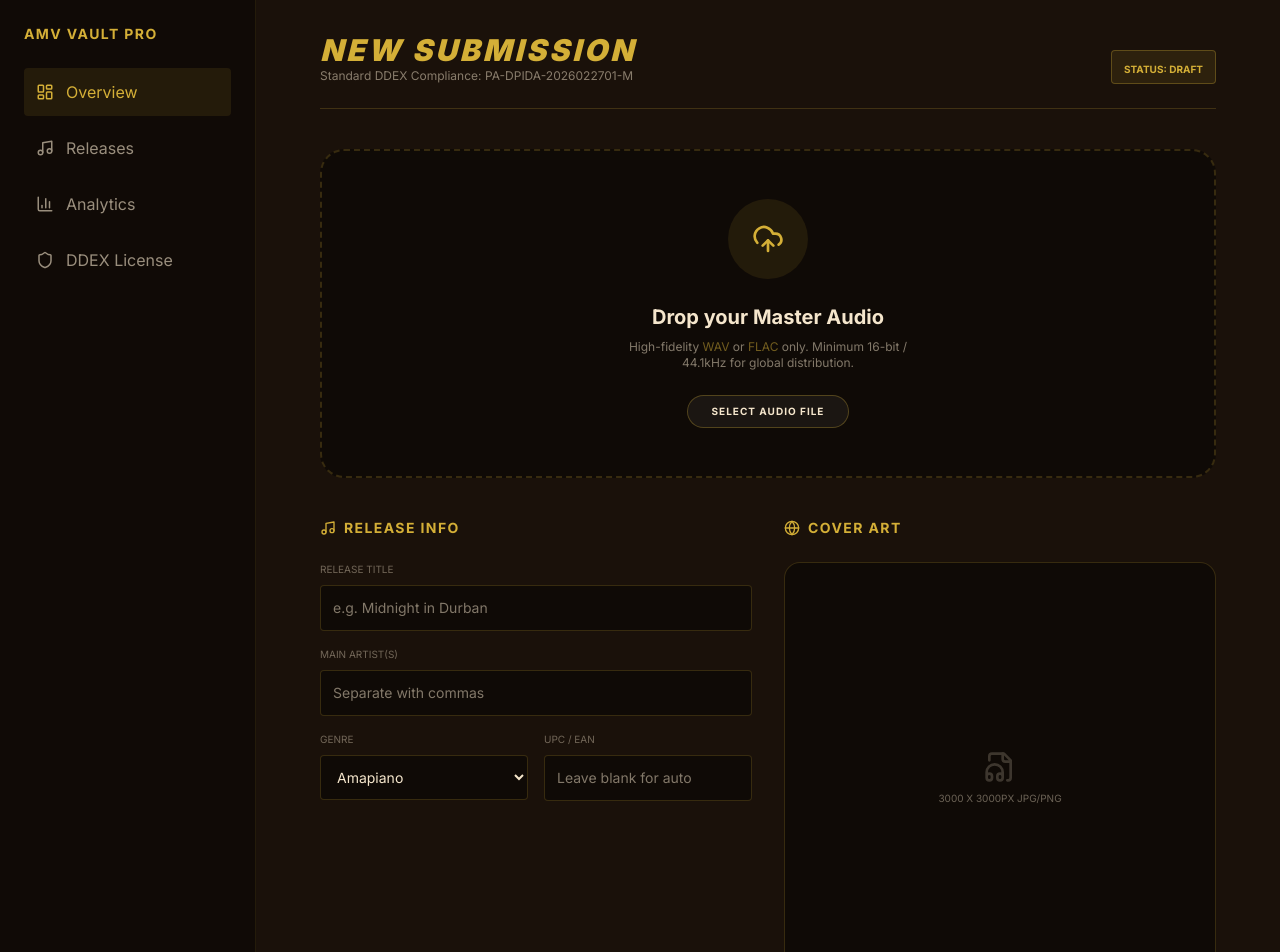
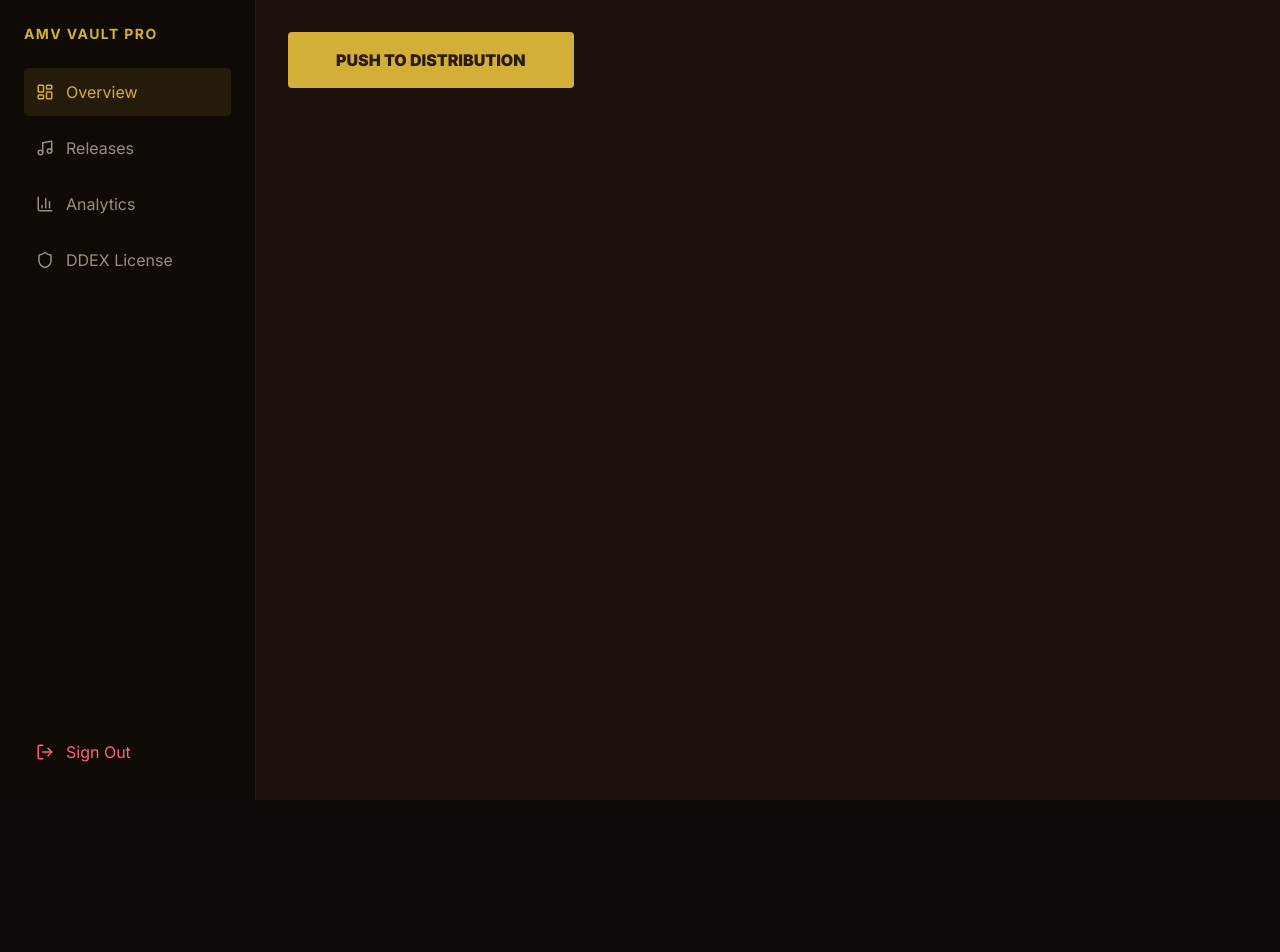
Before and after one commit to recordingsabantu/AMV-Vault-Pro, a Next.js app: page /dashboard/releases in a window 1280 px wide. Shown: the top 952 px of the page. After the commit the page ends 800 px from the top, so only its background shows below. Built offline with nearby package versions, Linux system fonts and the light colour scheme.

Commit message:
Update page.tsx

```diff
--- a/app/dashboard/releases/page.tsx
+++ b/app/dashboard/releases/page.tsx
@@ -1,103 +1,43 @@
 "use client";
-
-import { UploadCloud, Music, Globe, Shield, FileAudio, Info } from 'lucide-react';
+import { supabase } from '@/lib/supabase';
 import { useState } from 'react';
 
 export default function ReleaseUpload() {
+  const [file, setFile] = useState<File | null>(null);
+  const [uploading, setUploading] = useState(false);
+
+  async function handlePush() {
+    if (!file) return alert("Please select a WAV file first, brother.");
+
+    setUploading(true);
+
+    // 1. Upload to Storage
+    const fileExt = file.name.split('.').pop();
+    const fileName = `${Math.random()}.${fileExt}`;
+    const { data, error } = await supabase.storage
+      .from('music-vault')
+      .upload(fileName, file);
+
+    if (error) {
+      alert("Upload failed: " + error.message);
+    } else {
+      alert("MAGIC! Your music is now secured in the AMV Vault.");
+      // 2. Here we would save the title/artist to the Database
+    }
+    setUploading(false);
+  }
+
   return (
-    <div className="max-w-4xl mx-auto space-y-10 animate-in slide-in-from-bottom-4 duration-700">
-      {/* HEADER */}
-      <header className="border-b border-[#D4AF37]/20 pb-6 flex justify-between items-end">
-        <div>
-          <h1 className="text-[#D4AF37] text-3xl font-black uppercase tracking-widest italic">New Submission</h1>
-          <p className="opacity-50 text-xs">Standard DDEX Compliance: PA-DPIDA-2026022701-M</p>
-        </div>
-        <div className="bg-[#D4AF37]/10 px-3 py-1 rounded border border-[#D4AF37]/30">
-          <span className="text-[10px] text-[#D4AF37] font-bold">STATUS: DRAFT</span>
-        </div>
-      </header>
+    // ... (Keep your beautiful UI code from before)
+    // Add this to your input:
+    // onChange={(e) => setFile(e.target.files?.[0] || null)}
 
-      {/* THE UPLOAD BOX */}
-      <section className="bg-black/40 border-2 border-dashed border-[#D4AF37]/20 rounded-3xl p-12 text-center group hover:border-[#D4AF37]/50 transition-all cursor-pointer">
-        <div className="bg-[#D4AF37]/10 w-20 h-20 rounded-full flex items-center justify-center mx-auto mb-6 group-hover:scale-110 transition">
-          <UploadCloud className="text-[#D4AF37]" size={32} />
-        </div>
-        <h3 className="text-xl font-bold mb-2">Drop your Master Audio</h3>
-        <p className="text-xs opacity-50 mb-6 max-w-xs mx-auto">
-          High-fidelity <span className="text-[#D4AF37]">WAV</span> or <span className="text-[#D4AF37]">FLAC</span> only.
-          Minimum 16-bit / 44.1kHz for global distribution.
-        </p>
-        <button className="bg-white/5 border border-[#D4AF37]/30 px-6 py-2 rounded-full text-[10px] font-bold uppercase tracking-widest hover:bg-[#D4AF37] hover:text-[#2A1B0E] transition">
-          Select Audio File
-        </button>
-      </section>
-
-      {/* METADATA FORM */}
-      <section className="grid md:grid-cols-2 gap-8">
-        <div className="space-y-6">
-          <h4 className="text-[#D4AF37] font-bold text-sm uppercase tracking-widest flex items-center gap-2">
-            <Music size={16}/> Release Info
-          </h4>
-
-          <div className="space-y-4">
-            <div className="flex flex-col gap-2">
-              <label className="text-[10px] opacity-40 uppercase">Release Title</label>
-              <input type="text" placeholder="e.g. Midnight in Durban" className="bg-black/40 border border-[#D4AF37]/20 p-3 rounded text-sm focus:border-[#D4AF37] outline-none transition" />
-            </div>
-
-            <div className="flex flex-col gap-2">
-              <label className="text-[10px] opacity-40 uppercase">Main Artist(s)</label>
-              <input type="text" placeholder="Separate with commas" className="bg-black/40 border border-[#D4AF37]/20 p-3 rounded text-sm focus:border-[#D4AF37] outline-none transition" />
-            </div>
-
-            <div className="grid grid-cols-2 gap-4">
-              <div className="flex flex-col gap-2">
-                <label className="text-[10px] opacity-40 uppercase">Genre</label>
-                <select className="bg-black/40 border border-[#D4AF37]/20 p-3 rounded text-sm focus:border-[#D4AF37] outline-none transition">
-                  <option>Amapiano</option>
-                  <option>Gqom</option>
-                  <option>Afro-House</option>
-                  <option>Hip-Hop</option>
-                </select>
-              </div>
-              <div className="flex flex-col gap-2">
-                <label className="text-[10px] opacity-40 uppercase">UPC / EAN</label>
-                <input type="text" placeholder="Leave blank for auto" className="bg-black/40 border border-[#D4AF37]/20 p-3 rounded text-sm focus:border-[#D4AF37] outline-none transition" />
-              </div>
-            </div>
-          </div>
-        </div>
-
-        {/* ARTWORK UPLOAD */}
-        <div className="space-y-6">
-          <h4 className="text-[#D4AF37] font-bold text-sm uppercase tracking-widest flex items-center gap-2">
-            <Globe size={16}/> Cover Art
-          </h4>
-          <div className="aspect-square bg-black/40 border border-[#D4AF37]/20 rounded-2xl flex flex-col items-center justify-center relative group overflow-hidden">
-            <div className="text-center p-6 z-10">
-              <FileAudio className="mx-auto mb-2 opacity-20" size={32} />
-              <p className="text-[10px] opacity-40 uppercase">3000 x 3000px JPG/PNG</p>
-            </div>
-            <button className="absolute inset-0 bg-[#D4AF37]/0 group-hover:bg-[#D4AF37]/10 transition flex items-center justify-center text-[10px] font-bold opacity-0 group-hover:opacity-100 uppercase tracking-widest">
-              Upload Artwork
-            </button>
-          </div>
-        </div>
-      </section>
-
-      {/* SUBMIT BUTTON */}
-      <footer className="border-t border-[#D4AF37]/10 pt-10 flex items-center justify-between">
-        <div className="flex items-center gap-3 text-[#D4AF37]/60">
-          <Shield size={20} />
-          <p className="text-[10px] leading-tight">
-            By submitting, you confirm you own 100% of the rights to this recording.<br />
-            Abantü Recordings (Pty) Ltd will distribute this under license.
-          </p>
-        </div>
-        <button className="bg-[#D4AF37] text-[#2A1B0E] px-12 py-4 rounded font-black text-xs uppercase tracking-[0.2em] shadow-xl shadow-[#D4AF37]/10 hover:bg-yellow-500 transition-all">
-          Push to Distribution
-        </button>
-      </footer>
-    </div>
+    // Change your button to:
+    <button
+      onClick={handlePush}
+      disabled={uploading}
+      className="bg-[#D4AF37] text-[#2A1B0E] px-12 py-4 rounded font-black">
+      {uploading ? "LOCKING VAULT..." : "PUSH TO DISTRIBUTION"}
+    </button>
   );
 }
```
